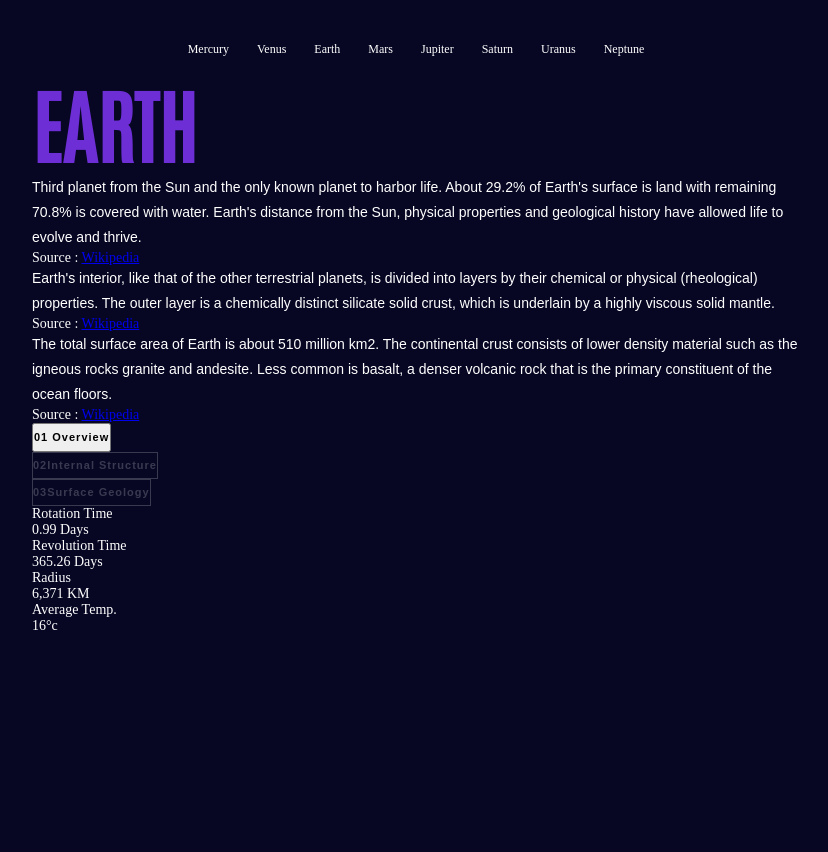
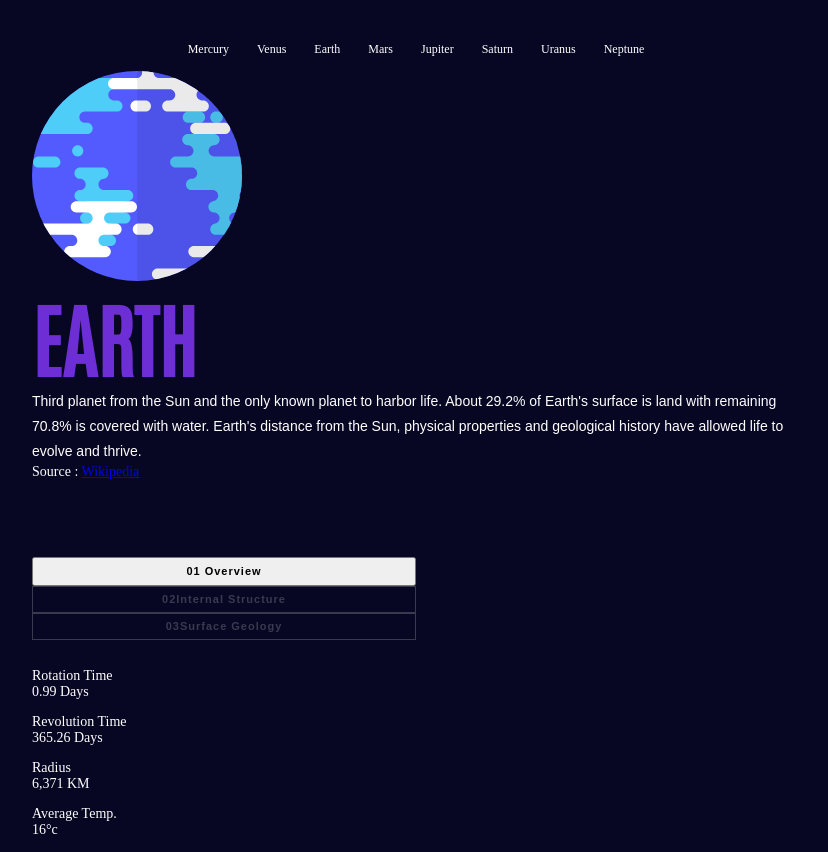
Before and after one commit to bradleyhop/frontend-mentor-planet-facts-site, a Vue app: page / in a window 1280 px wide. Shown: the whole page, without its empty margins (224-1052 px from the left). Before the commit the page ends 800 px from the top, so only its background shows below. Built offline with nearby package versions, Linux system fonts and the light colour scheme.

Commit message:
display planet; change content based on user input; styling

```diff
--- a/index.html
+++ b/index.html
@@ -16,6 +16,7 @@
       rel="stylesheet"
     />
   </head>
+
   <body>
     <div id="app" class="device-widths"></div>
     <script type="module" src="/src/main.js"></script>
--- a/src/App.vue
+++ b/src/App.vue
@@ -9,7 +9,7 @@ export default {
   data() {
     return {
       dataPlanet: {}, // on init, load local json
-      viewPlanet: {}, // load a default planet view, earth
+      viewPlanet: {}, // load a default planet view: Earth
       loaded: false, // show PlanetDisplay component only after json loads
     };
   },
@@ -21,12 +21,16 @@ export default {
       .then((data) => {
         this.dataPlanet = data;
       })
+      .then(() => {
+        // set Earth as deafult view
+        this.viewPlanet = this.dataPlanet[2];
+      })
       .catch(() => {
-        console.log = "Did not load!";
+        console.error("Data not found!");
       })
       .finally(() => {
-        // set Earth as deafult view
-        this.viewPlanet = this.dataPlanet[2];
+        // allow redering of planet content after load;
+        // avoids race conditions, async, etc
         this.loaded = true;
       });
   },
--- a/src/assets/data/data.json
+++ b/src/assets/data/data.json
@@ -18,9 +18,9 @@
     "radius": "2,439.7 KM",
     "temperature": "430°c",
     "images": {
-      "planet": "./assets/planet-mercury.svg",
-      "internal": "./assets/planet-mercury-internal.svg",
-      "geology": "./assets/geology-mercury.png"
+      "planet": "../assets/img/planet-mercury.svg",
+      "internal": "../assets/img/planet-mercury-internal.svg",
+      "geology": "../assets/img/geology-mercury.png"
     }
   },
   {
@@ -42,9 +42,9 @@
     "radius": "6,051.8 KM",
     "temperature": "471°c",
     "images": {
-      "planet": "./assets/planet-venus.svg",
-      "internal": "./assets/planet-venus-internal.svg",
-      "geology": "./assets/geology-venus.png"
+      "planet": "../assets/img/planet-venus.svg",
+      "internal": "../assets/img/planet-venus-internal.svg",
+      "geology": "../assets/img/geology-venus.png"
     }
   },
   {
@@ -66,9 +66,9 @@
     "radius": "6,371 KM",
     "temperature": "16°c",
     "images": {
-      "planet": "./assets/planet-earth.svg",
-      "internal": "./assets/planet-earth-internal.svg",
-      "geology": "./assets/geology-earth.png"
+      "planet": "../assets/img/planet-earth.svg",
+      "internal": "../assets/img/planet-earth-internal.svg",
+      "geology": "../assets/img/geology-earth.png"
     }
   },
   {
@@ -90,9 +90,9 @@
     "radius": "3,389.5 KM",
     "temperature": "-28°c",
     "images": {
-      "planet": "./assets/planet-mars.svg",
-      "internal": "./assets/planet-mars-internal.svg",
-      "geology": "./assets/geology-mars.png"
+      "planet": "../assets/img/planet-mars.svg",
+      "internal": "../assets/img/planet-mars-internal.svg",
+      "geology": "../assets/img/geology-mars.png"
     }
   },
   {
@@ -114,9 +114,9 @@
     "radius": "69,911 KM",
     "temperature": "-108°c",
     "images": {
-      "planet": "./assets/planet-jupiter.svg",
-      "internal": "./assets/planet-jupiter-internal.svg",
-      "geology": "./assets/geology-jupiter.png"
+      "planet": "../assets/img/planet-jupiter.svg",
+      "internal": "../assets/img/planet-jupiter-internal.svg",
+      "geology": "../assets/img/geology-jupiter.png"
     }
   },
   {
@@ -138,9 +138,9 @@
     "radius": "58,232 KM",
     "temperature": "-138°c",
     "images": {
-      "planet": "./assets/planet-saturn.svg",
-      "internal": "./assets/planet-saturn-internal.svg",
-      "geology": "./assets/geology-saturn.png"
+      "planet": "../assets/img/planet-saturn.svg",
+      "internal": "../assets/img/planet-saturn-internal.svg",
+      "geology": "../assets/img/geology-saturn.png"
     }
   },
   {
@@ -162,9 +162,9 @@
     "radius": "25,362 KM",
     "temperature": "-195°c",
     "images": {
-      "planet": "./assets/planet-uranus.svg",
-      "internal": "./assets/planet-uranus-internal.svg",
-      "geology": "./assets/geology-uranus.png"
+      "planet": "../assets/img/planet-uranus.svg",
+      "internal": "../assets/img/planet-uranus-internal.svg",
+      "geology": "../assets/img/geology-uranus.png"
     }
   },
   {
@@ -186,9 +186,9 @@
     "radius": "24,622 KM",
     "temperature": "-201°c",
     "images": {
-      "planet": "./assets/planet-neptune.svg",
-      "internal": "./assets/planet-neptune-internal.svg",
-      "geology": "./assets/geology-neptune.png"
+      "planet": "../assets/img/planet-neptune.svg",
+      "internal": "../assets/img/planet-neptune-internal.svg",
+      "geology": "../assets/img/geology-neptune.png"
     }
   }
 ]
--- a/src/assets/style/main.scss
+++ b/src/assets/style/main.scss
@@ -4,7 +4,6 @@
 
 @import "typography.scss";
 @import "colors.scss";
-
 
 // reset browser defaults
 *,
@@ -19,7 +18,6 @@ body {
   background-color: $blackish;
   color: $white;
 }
-
 
 /*
  * Device size breakpoints
@@ -57,8 +55,8 @@ body {
     width: 40vw;
   }
 
+  margin: auto;
   width: 90vw;
-  margin: auto;
 }
 
 /*
@@ -71,10 +69,15 @@ body {
   opacity: 0.2;
 }
 
+button {
+  cursor: pointer;
+}
+
 .button-inactive {
   @extend %button-border;
+
+  background: none;
   background-color: $blackish;
-  background: none;
   color: $white;
 }
 
--- a/src/components/PlanetDisplay.vue
+++ b/src/components/PlanetDisplay.vue
@@ -5,96 +5,80 @@ export default {
       overviewCopy: true, // load overview copy on load
       internalCopy: false,
       surfaceCopy: false,
+      planetInfo: ["overview", "structure", "geology"],
+      imgLayer: ["planet", "internal", "geology"], // diff names for img sources
+      num: 0, // overview is the default planet layer view
     };
   },
 
   props: {
-    planet: Object,
+    planet: {
+      type: Object,
+      required: true,
+    },
+  },
+
+  methods: {
+    setPlanetView: function (which) {
+      this.num = which;
+    },
+  },
+
+  computed: {
+    imageUrl() {
+      // this is going to need more logic to show planet layer
+      return new URL(
+        `${this.planet.images[this.imgLayer[this.num]]}`,
+        import.meta.url
+      ).href;
+    },
+
+    paragraphCopy() {
+      return this.planet[this.planetInfo[this.num]].content;
+    },
+
+    sourceLink() {
+      return this.planet[this.planetInfo[this.num]].source;
+    },
   },
 };
 </script>
 
 <template>
+  <div class="img-container">
+    <img class="planet-img" :src="imageUrl" />
+  </div>
+
   <h1 class="page-title header-1">{{ planet.name }}</h1>
 
-  <!-- Overview Content Start -->
-
-  <div class="overview-container">
-    <p class="overview para-p">
-      {{ planet.overview.content }}
+  <!-- only one child will be displayed at a time -->
+  <div class="layer-info-container">
+    <p class="para-p">
+      {{ paragraphCopy }}
     </p>
 
     <div class="source">
       Source :
-      <a
-        :href="planet.overview.source"
-        target="_blank"
-        rel="noopener noreferrer"
+      <a :href="sourceLink" target="_blank" rel="noopener noreferrer"
         >Wikipedia</a
       >
     </div>
   </div>
 
-  <!-- Overview Content End -->
-
-  <!-- Internal Structure Content Start -->
-
-  <div class="internal-container">
-    <p class="internal-content para-p">
-      {{ planet.structure.content }}
-    </p>
-
-    <div class="internal-source">
-      Source :
-      <a
-        :href="planet.structure.source"
-        target="_blank"
-        rel="noopener noreferrer"
-        >Wikipedia</a
-      >
-    </div>
-  </div>
-
-  <!-- Internal Structure Content End -->
-
-  <!-- Surface Geology Content Start -->
-
-  <div class="surface-container">
-    <p class="surface-content para-p">
-      {{ planet.geology.content }}
-    </p>
-
-    <div class="surface-source">
-      Source :
-      <a :href="planet.geology.source" target="_blank" rel="noopener noreferrer"
-        >Wikipedia</a
-      >
-      <!-- URL: https://en.wikipedia.org/wiki/Earth#Surface -->
-    </div>
-  </div>
-
-  <!-- Surface Geology Content End -->
-
   <div class="fact-menu">
     <!-- dynamically set class here later -->
-    <div class="button-container">
-      <button class="button-active">
+    <button class="button-active" @click="setPlanetView(0)">
       <span class="button-number">01</span
       ><span class="button-text"> Overview</span>
     </button>
-    </div>
-    <div class="button-container">
-      <button class="button-inactive">
+    <button class="button-inactive" @click="setPlanetView(1)">
       <span class="button-number">02</span>
       <span class="button-text">Internal Structure</span>
     </button>
-    </div>
-    <div class="button-container">
-      <button class="button-inactive">
+    <button class="button-inactive" @click="setPlanetView(2)">
       <span class="button-number">03</span
       ><span class="button-text">Surface Geology</span>
     </button>
-    </div>
   </div>
 
   <div class="number-facts-container">
@@ -124,4 +108,24 @@ export default {
 .page-title {
   color: $earth-purple;
 }
+
+.planet-img {
+  height: 15rem;
+  width: 15rem;
+}
+
+.layer-info-container {
+  min-height: 10rem;
+}
+
+.fact-menu {
+  display: flex;
+  flex-direction: column;
+  max-width: 50%;
+  margin: 2rem 0;
+}
+
+.number-facts-container > div {
+  margin: 1rem 0;
+}
 </style>
```
Lines whose indentation alone changed are shown as unchanged.
